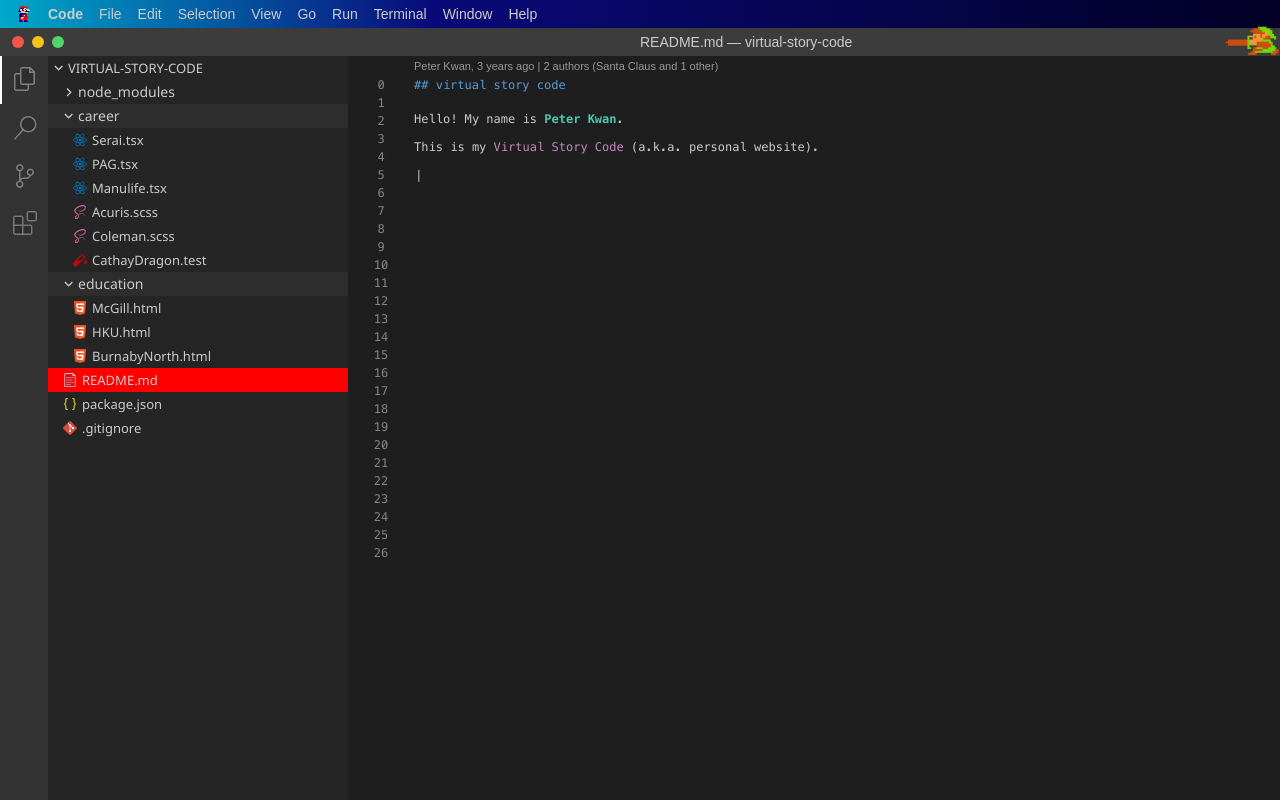
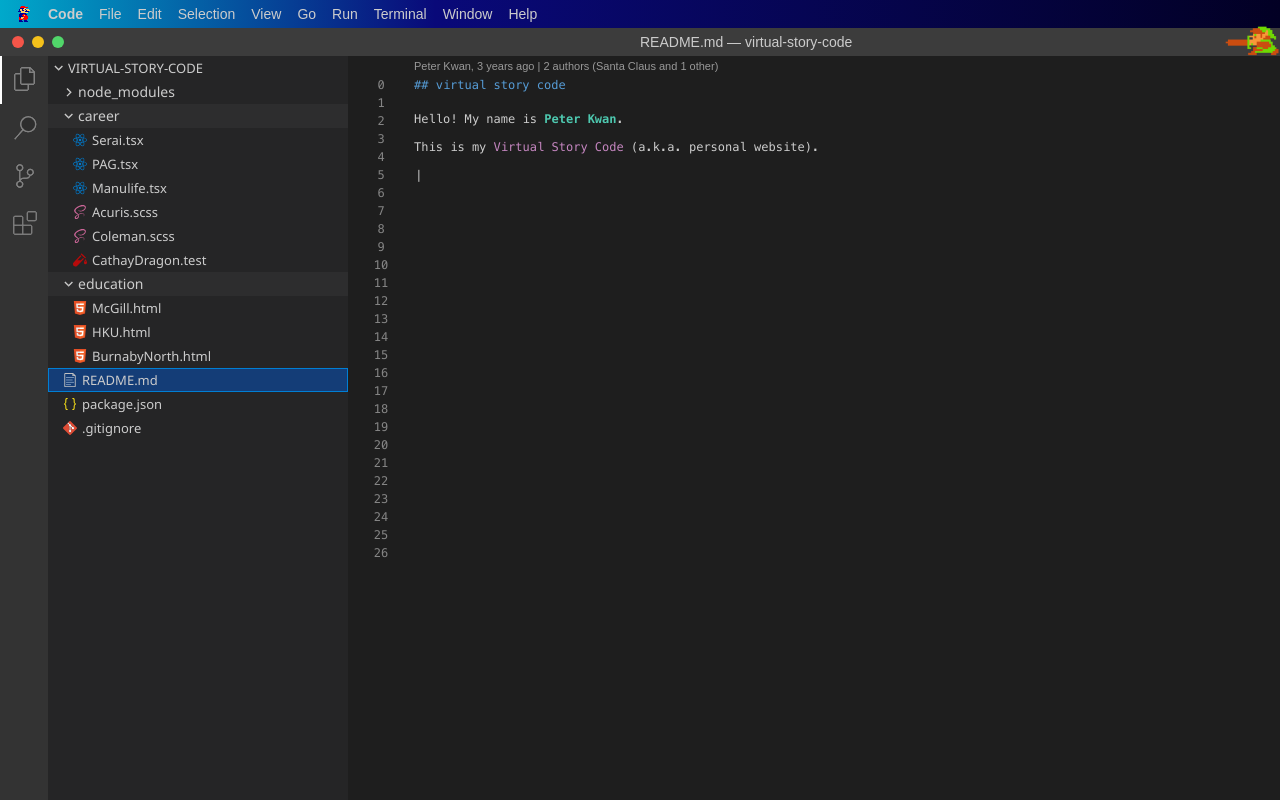
Before and after one commit to peterkwkwan/virtual-story-code, a React (Vite) app: page /explorer/readme in a window 1280 px wide. Built offline with nearby package versions, Linux system fonts and the light colour scheme.

Commit message:
feat: current selected file

```diff
--- a/src/components/ExplorerButton.tsx
+++ b/src/components/ExplorerButton.tsx
@@ -13,22 +13,35 @@ interface Props {
   isRoot?: boolean;
 }
 
+const calcPadding = (
+  isRoot: boolean | undefined,
+  selected: boolean | undefined
+) => {
+  const selectedPx = selected ? 0 : 1;
+  const rootPx = 13;
+  const nonRootPx = 23;
+
+  return `${selectedPx + (isRoot ? rootPx : nonRootPx)}px`;
+};
+
 const StyledButton = styled.button<Props>`
   width: 100%;
-  background-color: ${(props) => (props.selected ? "red" : "inherit")};
-  border: none;
+  background-color: ${(props) =>
+    props.selected ? "hsla(215, 78%, 30%, 0.83)" : "inherit"};
+  border: ${(props) => (props.selected ? "1px solid #007fd4" : "none")};
   color: inherit;
-  line-height: 22px;
+  line-height: ${(props) => (props.selected ? "20px" : "22px")};
   white-space: pre;
   font-size: 13px;
   text-align: start;
   font-family: Segoe WPC, Segoe UI, sans-serif;
   cursor: pointer;
-  padding-left: ${(props) => (props.isRoot ? "14px" : "24px")};
+  padding-left: ${(props) => calcPadding(props.isRoot, props.selected)};
   display: flex;
   align-items: center;
   &:hover {
-    background-color: ${(props) => props.theme.color.buttonFocus};
+    background-color: ${(props) =>
+      !props.selected && props.theme.color.buttonFocus};
   }
 `;
 
```
